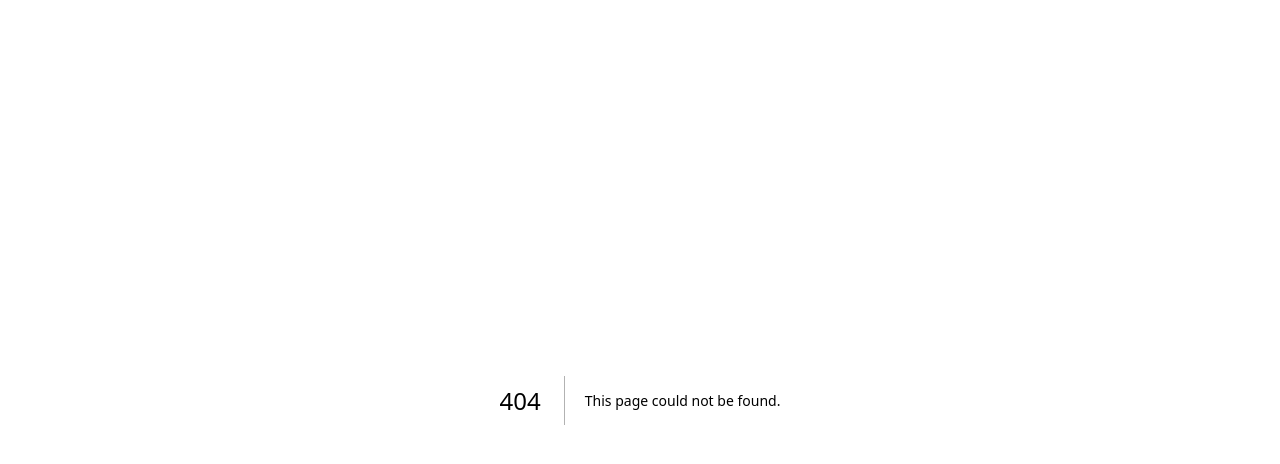
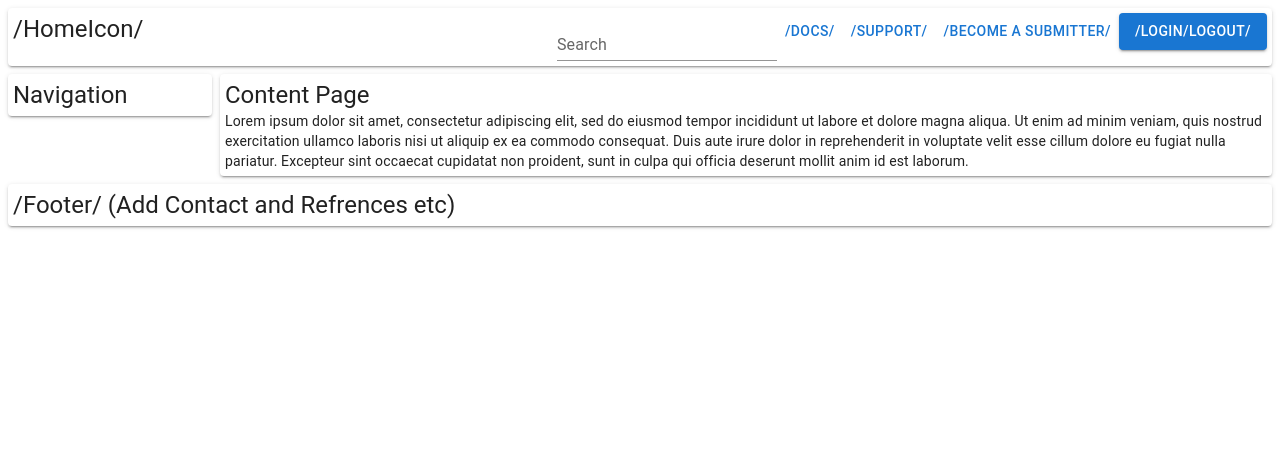
Before and after one commit to adrianLach/farmsdotmc, a Next.js app: page /article/1 in a window 1280 px wide. Before the commit this address had no page. Shown: the top 464 px of the page. Built offline with nearby package versions, Linux system fonts and the light colour scheme.

Commit message:
Article Page Structure

```diff
--- /dev/null
+++ b/pages/article/[id].tsx
@@ -0,0 +1,64 @@
+import Grid from '@mui/material/Grid';
+import Paper from '@mui/material/Paper';
+import Typography from '@mui/material/Typography';
+import Box from '@mui/material/Box';
+import Button from '@mui/material/Button';
+import TextField from '@mui/material/TextField';
+
+const AtricleID = () => {
+
+    return (
+        <div>
+            <Grid container spacing={1} justifyContent='center'>
+
+                <Grid item xs={12}>
+                    <Paper elevation={2} sx={{ padding: '5px' }}>
+                        <Grid container justifyContent={'space-between'}>
+                            <Grid item>
+                                <Typography variant='h5'>/HomeIcon/</Typography>
+                            </Grid>
+                            <Grid item>
+                                <Box>
+                                    <TextField variant='standard' label='Search'></TextField>
+                                    <Button>/Docs/</Button>
+                                    <Button>/Support/</Button>
+                                    <Button>/Become a submitter/</Button>
+                                    <Button variant='contained'>/Login/Logout/</Button>
+                                </Box>
+                            </Grid>
+                        </Grid>
+                    </Paper>
+                </Grid>
+
+                <Grid item xs={12}>
+
+                    <Grid container spacing={1}>
+
+                        <Grid item xs>
+                            <Paper elevation={2} sx={{ padding: '5px' }}>
+                                <Typography variant='h5'>Navigation</Typography>
+                            </Paper>
+                        </Grid>
+
+                        <Grid item xs={10}>
+                            <Paper elevation={2} sx={{ padding: '5px' }}>
+                                <Typography variant='h5'>Content Page</Typography>
+                                <Typography variant='body2'>Lorem ipsum dolor sit amet, consectetur adipiscing elit, sed do eiusmod tempor incididunt ut labore et dolore magna aliqua. Ut enim ad minim veniam, quis nostrud exercitation ullamco laboris nisi ut aliquip ex ea commodo consequat. Duis aute irure dolor in reprehenderit in voluptate velit esse cillum dolore eu fugiat nulla pariatur. Excepteur sint occaecat cupidatat non proident, sunt in culpa qui officia deserunt mollit anim id est laborum.</Typography>
+                            </Paper>
+                        </Grid>
+                    </Grid>
+
+                </Grid>
+
+                <Grid item xs={12}>
+                    <Paper elevation={2} sx={{ padding: '5px' }}>
+                        <Typography variant='h5'>/Footer/ (Add Contact and Refrences etc)</Typography>
+                    </Paper>
+                </Grid>
+
+            </Grid>
+        </div>
+    )
+
+}
+export default AtricleID
```
